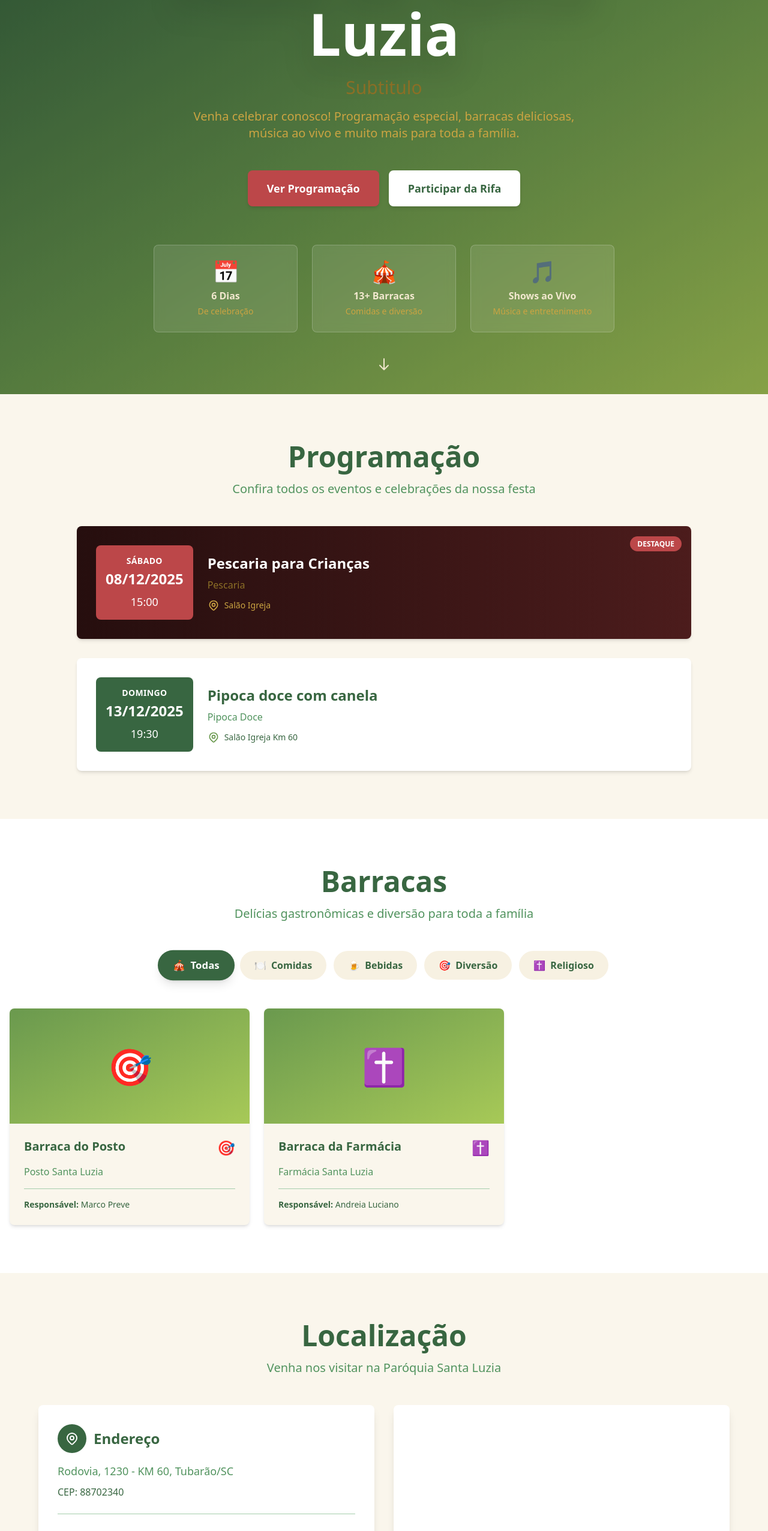
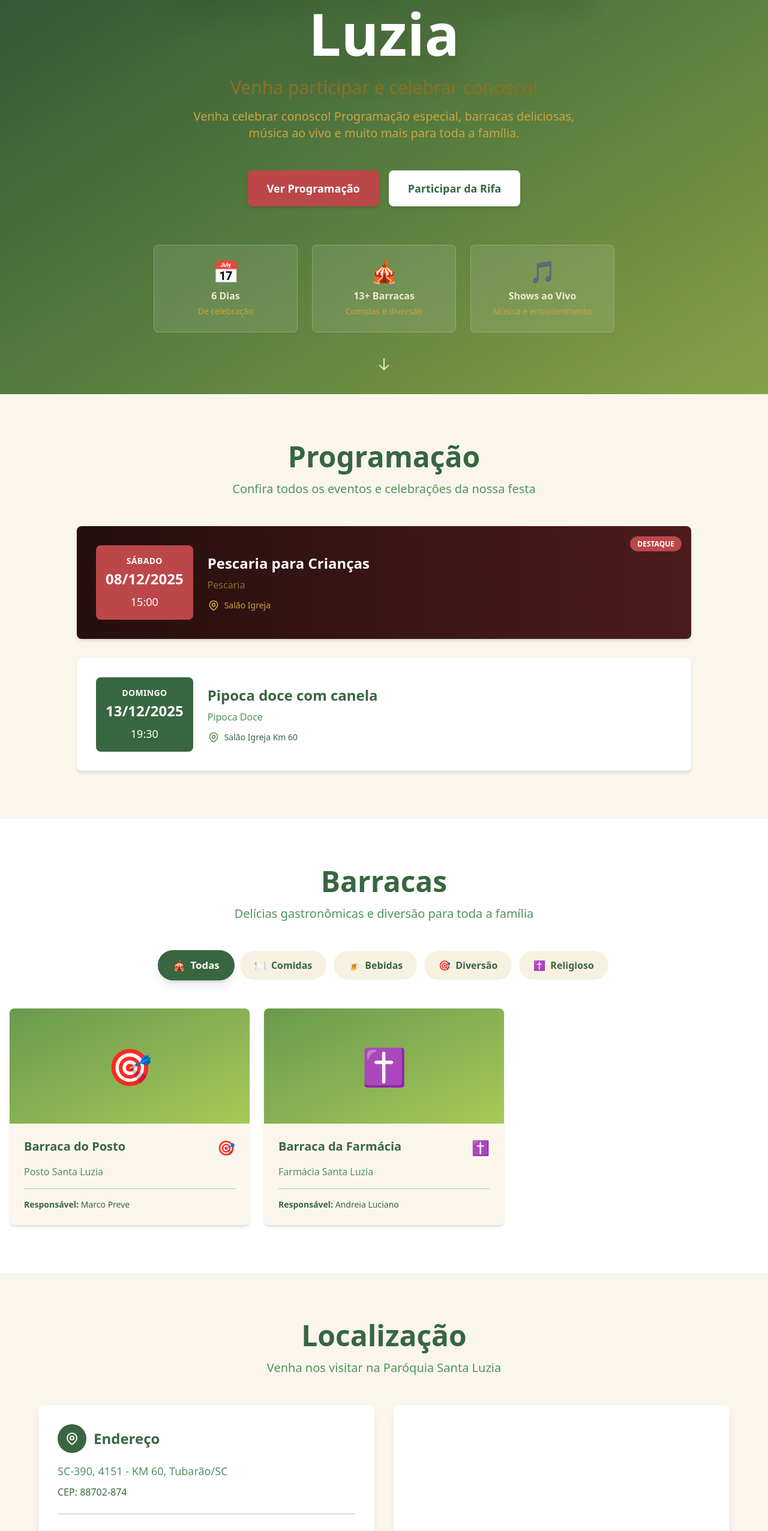
Before and after one commit to pepefcardoso/festa-santa-luzia, a Next.js app: page / in a window 1280 px wide. Shown: the part 223-2775 px from the top of the page at 60% size. Built offline with nearby package versions, Linux system fonts and the light colour scheme; no server answers; grey boxes are pictures that could not be loaded; a web font is replaced by a local one.

Commit message:
feat: updated info

```diff
--- a/src/components/Footer.tsx
+++ b/src/components/Footer.tsx
@@ -118,10 +118,10 @@ export default function Footer() {
                                     <path d="M3 8l7.89 5.26a2 2 0 002.22 0L21 8M5 19h14a2 2 0 002-2V7a2 2 0 00-2-2H5a2 2 0 00-2 2v10a2 2 0 002 2z"></path>
                                 </svg>
                                 <a
-                                    href="mailto:contato@paroquiasantaluzia.com.br"
+                                    href={`mailto:${process.env.NEXT_PUBLIC_CONTACT_EMAIL}`}
                                     className="text-parchment-300 hover:text-yellow-green transition-colors duration-200"
                                 >
-                                    contato@paroquiasantaluzia.com.br
+                                    {process.env.NEXT_PUBLIC_CONTACT_EMAIL}
                                 </a>
                             </li>
                             <li className="flex items-start gap-2">
@@ -137,10 +137,10 @@ export default function Footer() {
                                     <path d="M3 5a2 2 0 012-2h3.28a1 1 0 01.948.684l1.498 4.493a1 1 0 01-.502 1.21l-2.257 1.13a11.042 11.042 0 005.516 5.516l1.13-2.257a1 1 0 011.21-.502l4.493 1.498a1 1 0 01.684.949V19a2 2 0 01-2 2h-1C9.716 21 3 14.284 3 6V5z"></path>
                                 </svg>
                                 <a
-                                    href="tel:+5548999999999"
+                                    href={`tel:${process.env.NEXT_PUBLIC_CONTACT_PHONE}`}
                                     className="text-parchment-300 hover:text-yellow-green transition-colors duration-200"
                                 >
-                                    (48) 99999-9999
+                                    {process.env.NEXT_PUBLIC_CONTACT_PHONE}
                                 </a>
                             </li>
                         </ul>
--- a/src/components/Localizacao.tsx
+++ b/src/components/Localizacao.tsx
@@ -3,7 +3,9 @@ import infofesta from "@/data/info";
 export default function Localizacao() {
   const { endereco, coordenadas } = infofesta;
   const enderecoCompleto = `${endereco.rua}, ${endereco.numero} - ${endereco.bairro}, ${endereco.cidade}/${endereco.estado}`;
-  const googleMapsUrl = `https://www.google.com/maps?q=${coordenadas.lat},${coordenadas.lng}`;
+
+  const googleMapsEmbedUrl = `https://www.google.com/maps/embed/v1/place?key=${process.env.NEXT_PUBLIC_GOOGLE_MAPS_API_KEY}&q=${coordenadas.lat},${coordenadas.lng}`;
+  const googleMapsUrl = `https://www.google.com/maps/search/?api=1&query=${coordenadas.lat},${coordenadas.lng}`;
   const wazeUrl = `https://waze.com/ul?ll=${coordenadas.lat},${coordenadas.lng}&navigate=yes`;
 
   return (
@@ -110,7 +112,7 @@ export default function Localizacao() {
 
             <div className="bg-white rounded-lg shadow-lg overflow-hidden h-[500px] lg:h-auto">
               <iframe
-                src={`https://www.google.com/maps?q=${coordenadas.lat},${coordenadas.lng}&output=embed`}
+                src={googleMapsEmbedUrl}
                 width="100%"
                 height="100%"
                 style={{ border: 0, minHeight: "500px" }}
--- a/src/data/info.ts
+++ b/src/data/info.ts
@@ -1,26 +1,26 @@
 import { InfoFesta } from "@/types";
 
 const infofesta: InfoFesta = {
-  titulo: "Titulo",
-  subtitulo: "Subtitulo",
+  titulo: process.env.NEXT_PUBLIC_SITE_TITLE || "Titulo",
+  subtitulo: process.env.NEXT_PUBLIC_SITE_SUBTITLE || "Subtitulo",
   coordenadas: {
     lat: -28.468774,
     lng: -49.067854,
   },
   endereco: {
-    cep: "88702340",
+    cep: "88702-874",
     cidade: "Tubarão",
     estado: "SC",
     bairro: "KM 60",
-    numero: "1230",
-    rua: "Rodovia",
+    numero: "4151",
+    rua: "SC-390",
   },
   dataInicio: "08/12/2025",
   dataFim: "13/12/2025",
   redesSociais: {
-    facebook: "facebook.com/capelasantaluziakm60",
-    instagram: "instagram.com/capelasantaluziakm60",
-    youtube: "youtube.com/capelasantaluziakm60",
+    facebook: "https://www.facebook.com/CapelaSantaLuziaKm60/?locale=pt_BR",
+    instagram: "https://www.instagram.com/capelasantaluziakm60/",
+    youtube: "https://www.youtube.com/@capelasantaluziakm60",
   },
 };
 
```
